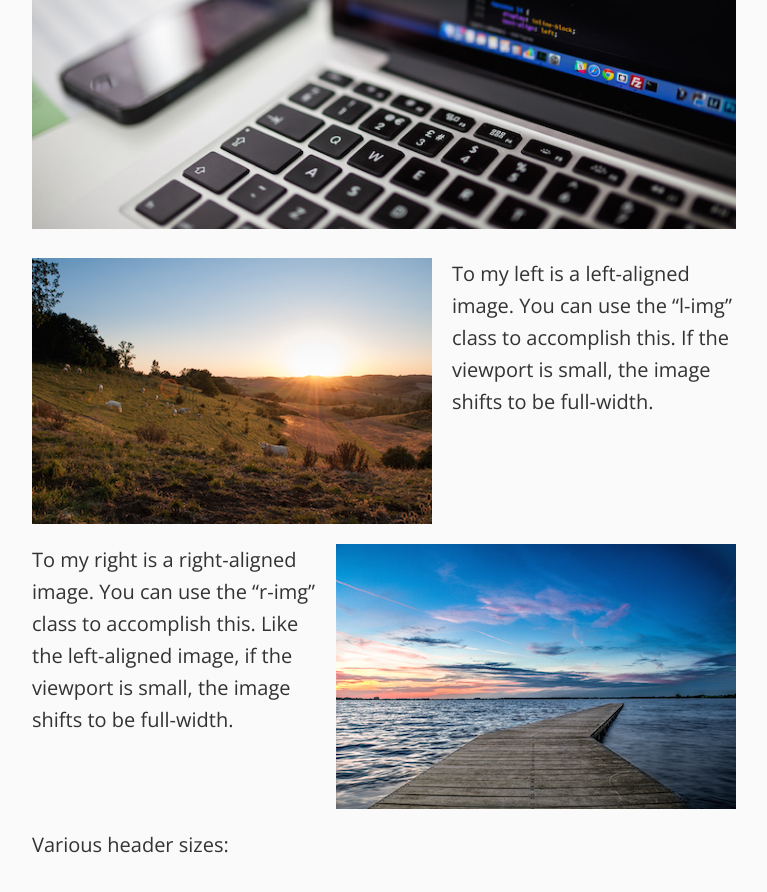
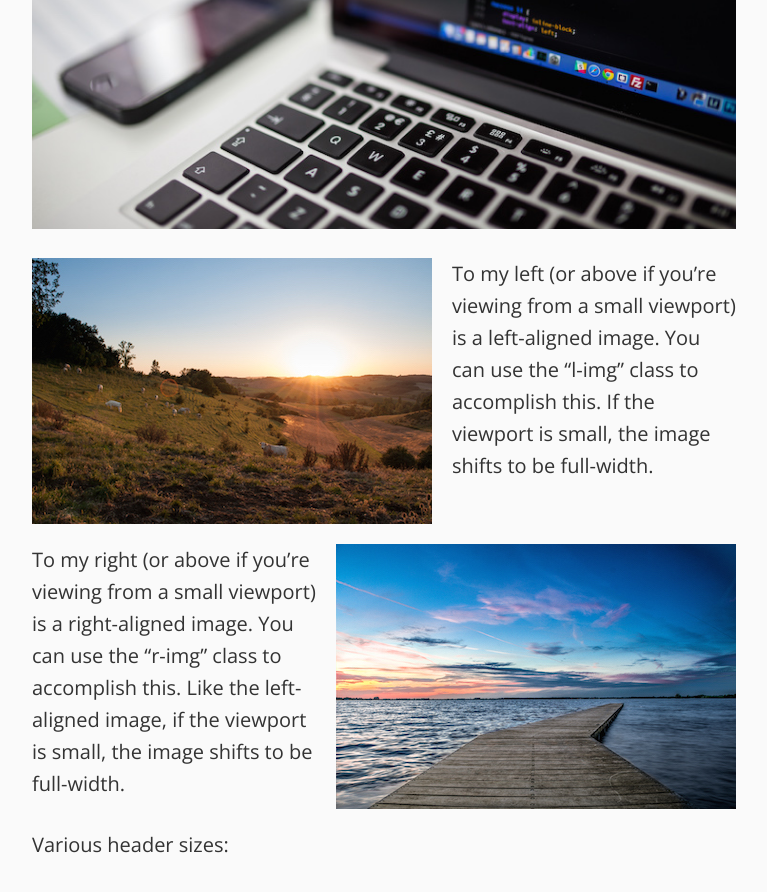
Before and after one commit to y2bd/CSE125Blog, a Jekyll site: the page built from _posts/2015-10-07-html-elements-test.md, in a window 1280 px wide and 900 px high, scrolled down 735 px. Shown: the top 892 px of the window, without its empty margins (256-1023 px from the left). Built offline with Jekyll 4.4.1, drawn with Linux system fonts in a browser that asks for light colours.

Commit message:
1.0.8 - Added additional instructions in the README and edited a post

```diff
--- a/_includes/head.html
+++ b/_includes/head.html
@@ -14,6 +14,7 @@
     <link rel="alternate" type="application/rss+xml" title="{{ site.title }}" href="{{ "/feed.xml" | prepend: site.baseurl | prepend: site.url }}" />
 
     <!-- Google Analytics -->
+    <!-- Remove this before deploying your Jekyll site -->
 	<script>
 	  (function(i,s,o,g,r,a,m){i['GoogleAnalyticsObject']=r;i[r]=i[r]||function(){
 	  (i[r].q=i[r].q||[]).push(arguments)},i[r].l=1*new Date();a=s.createElement(o),
--- a/_posts/2015-10-07-html-elements-test.md
+++ b/_posts/2015-10-07-html-elements-test.md
@@ -9,10 +9,10 @@ This post _demonstrates_ all the **typical** blog post Markdown elements used. T
 ![Example Image](/assets/images/example-image.jpg "Example Image")
 
 <img src="/assets/images/left-example-image.jpg" alt="Left-aligned image" class="l-img">
-To my left is a left-aligned image. You can use the "l-img" class to accomplish this. If the viewport is small, the image shifts to be full-width.
+To my left (or above if you're viewing from a small viewport) is a left-aligned image. You can use the "l-img" class to accomplish this. If the viewport is small, the image shifts to be full-width.
 
 <img src="/assets/images/right-example-image.jpg" alt="Left-aligned image" class="r-img">
-To my right is a right-aligned image. You can use the "r-img" class to accomplish this. Like the left-aligned image, if the viewport is small, the image shifts to be full-width.
+To my right (or above if you're viewing from a small viewport) is a right-aligned image. You can use the "r-img" class to accomplish this. Like the left-aligned image, if the viewport is small, the image shifts to be full-width.
 
 Various header sizes:
 
```
Also changed, not shown: README.md.
